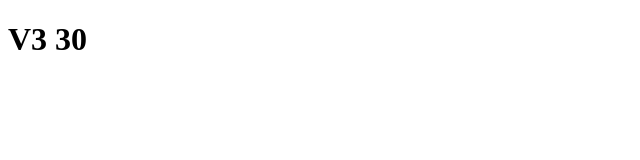
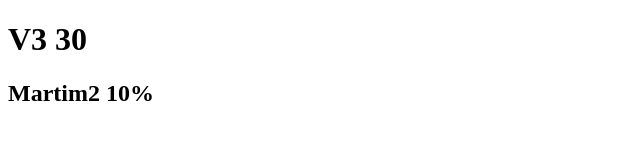
Before and after one commit to goncalojesuss/TesteWorkFlow, a plain HTML site: page index.html in a window 1280 px wide. Shown: the whole page, without its empty margins (0-640 px from the left). Drawn offline with Linux system fonts and the light colour scheme.

Commit message:
martins2 10

```diff
--- a/index.html
+++ b/index.html
@@ -7,5 +7,6 @@
 </head>
 <body>
     <h1>V3 30</h1>
+    <h2>Martim2 10%</h2>
 </body>
 </html>
```
